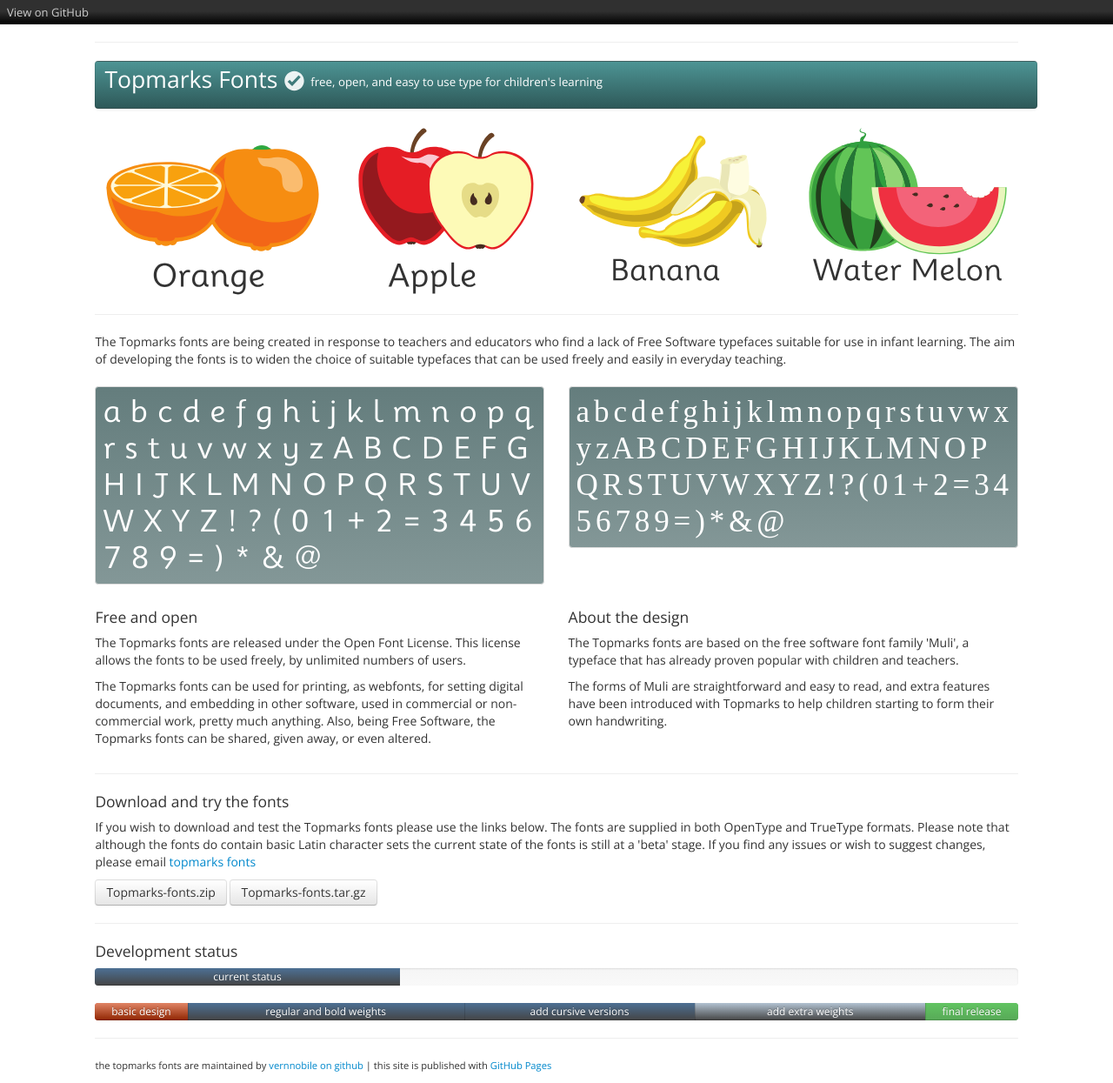
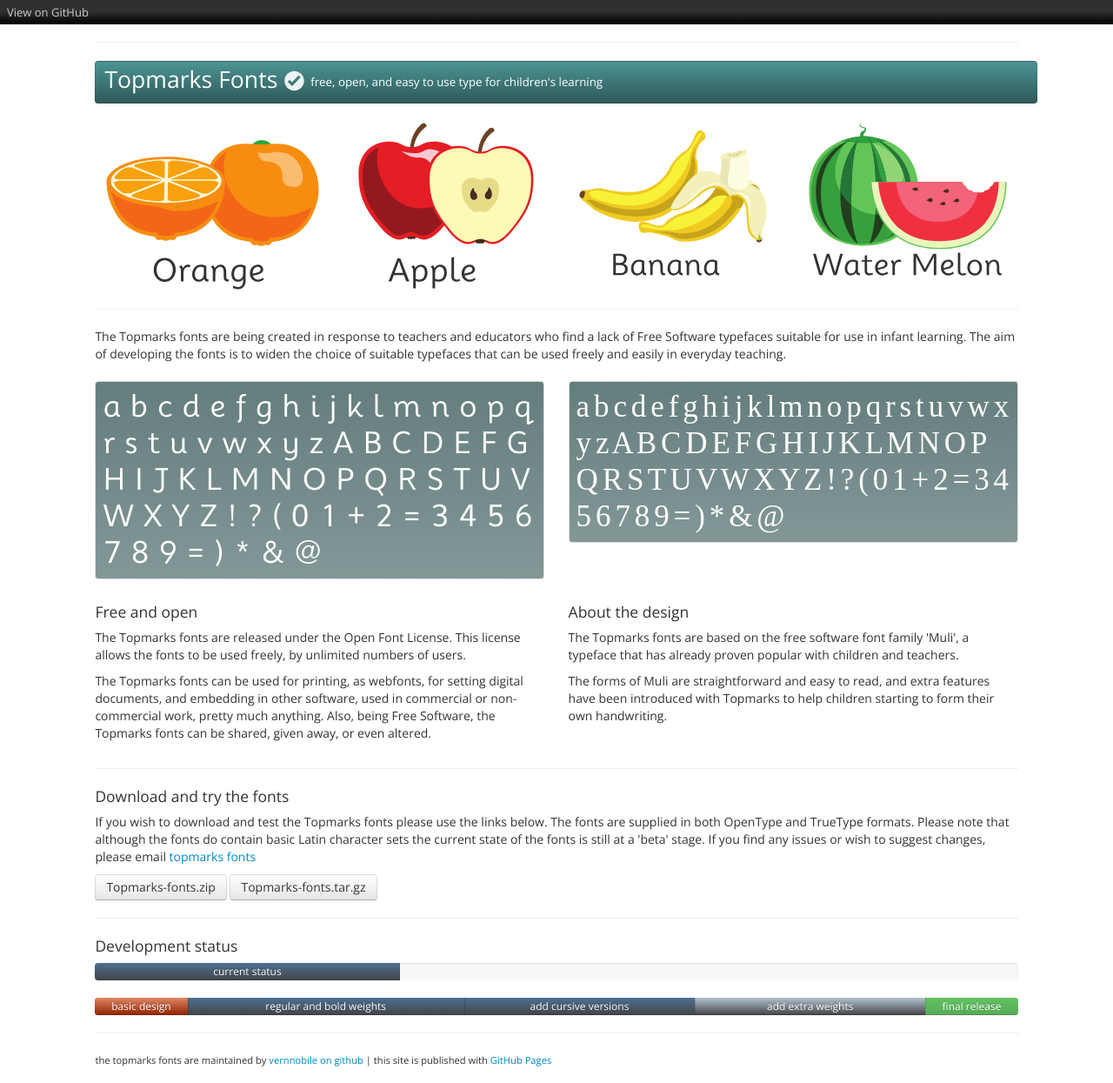
Before and after one commit to vernnobile/topmarks, a Jekyll site: the page built from index.html, in a window 1280 px wide. Shown: the whole page at 87% size. Built offline with Jekyll 4.4.1, drawn with Linux system fonts in a browser that asks for light colours; some web fonts are replaced.

Commit message:
Update stylesheet.css

```diff
--- a/stylesheets/stylesheet.css
+++ b/stylesheets/stylesheet.css
@@ -71,8 +71,10 @@
 	padding-left:0px;
 	font-size:1.9em;
 	font-weight:300;
-min-height:40px;
-vertical-align:middle;}
+min-height:34px;
+vertical-align:middle;
+}
+
 .navbar {
 	margin-top:20px;
 background-color: #476B6B;
```
